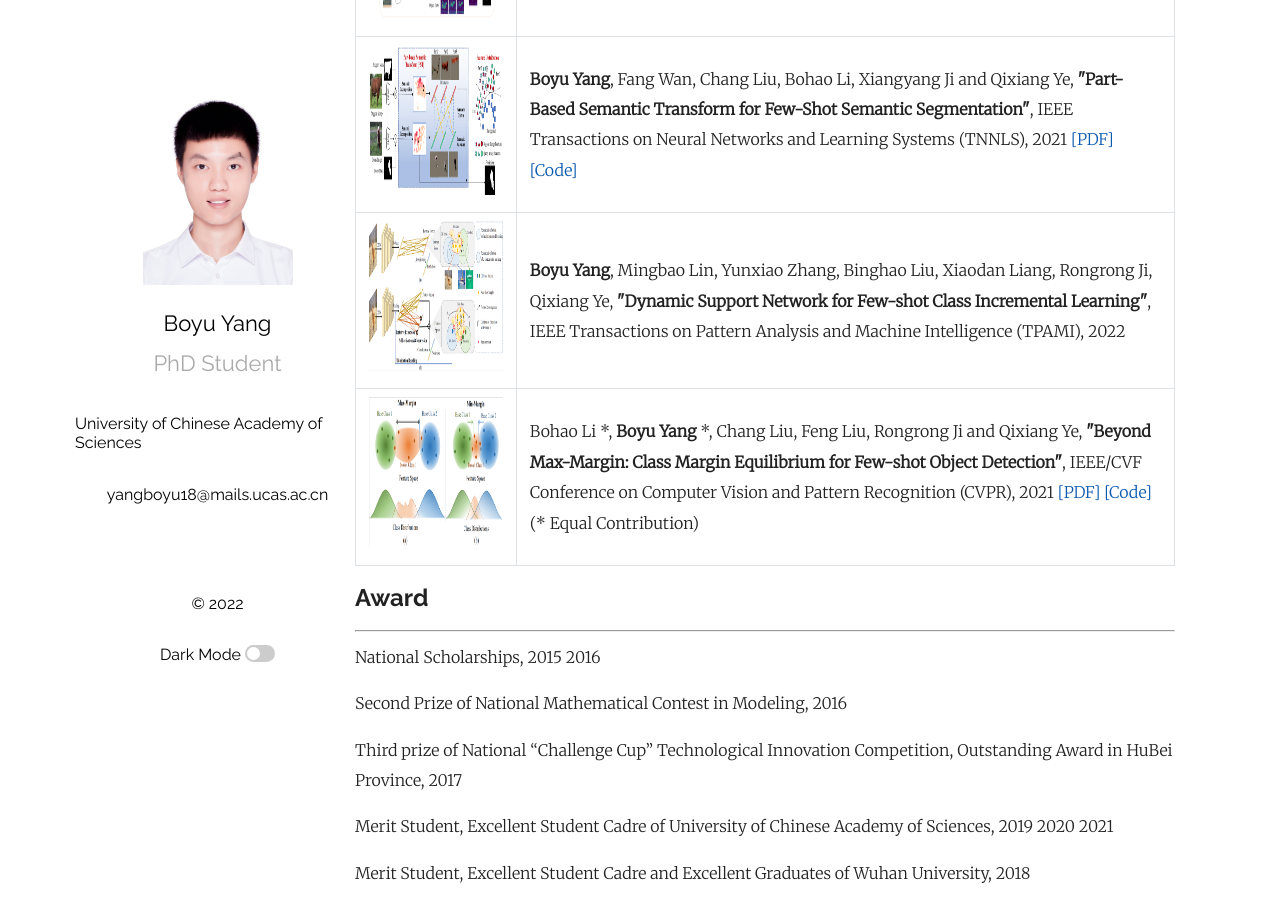
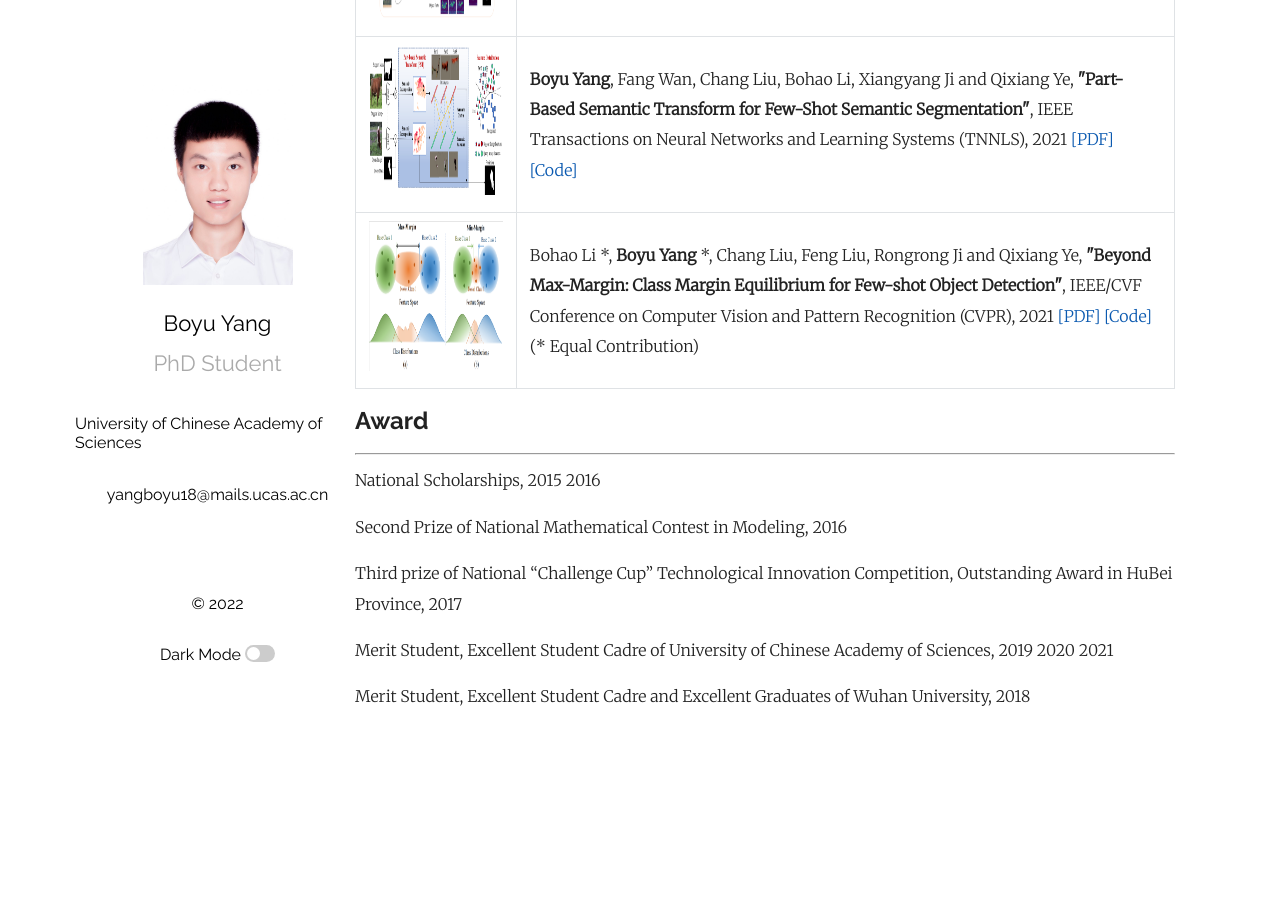
Before and after one commit to Yang-Bob/Yang-Bob.github.io, a Jekyll site: the page built from index.md, in a window 1280 px wide and 900 px high, scrolled down 553 px. Built offline with Jekyll 4.4.1, drawn with Linux system fonts in a browser that asks for light colours; some web fonts are replaced; our own code applies the rules of GitHub Pages for plain Markdown files; a script that is not in the unit is left out; comment, search, counter and statistics services are not loaded; after the commit the page ends 1310 px from its top, so only the background shows below that.

Commit message:
Update index.md

```diff
--- a/index.md
+++ b/index.md
@@ -23,12 +23,6 @@ European Conference on Computer Vision (ECCV), 2020 <a href="https://www.ecva.ne
 IEEE Transactions on Neural Networks and Learning Systems (TNNLS), 2021 <a href="https://ieeexplore.ieee.org/document/9448305">[PDF]</a> <a href="https://github.com/Yang-Bob/PST">[Code]</a> </td>
 </tr>
 <tr>
-<td><img src="/DSN.png"  height="150" width="500"></td>
-<td><b>Boyu Yang</b>, Mingbao Lin, Yunxiao Zhang, Binghao Liu, Xiaodan Liang, Rongrong Ji, Qixiang Ye,
-<b>"Dynamic Support Network for Few-shot Class Incremental Learning"</b>,
-IEEE Transactions on Pattern Analysis and Machine Intelligence (TPAMI), 2022 </td>
-</tr>
-<tr>
 <td><img src="/CME.png"  height="150" width="500"></td>
 <td>Bohao Li *, <b>Boyu Yang</b> *, Chang Liu, Feng Liu, Rongrong Ji and Qixiang Ye,
 <b>"Beyond Max-Margin: Class Margin Equilibrium for Few-shot Object Detection"</b>,
```
